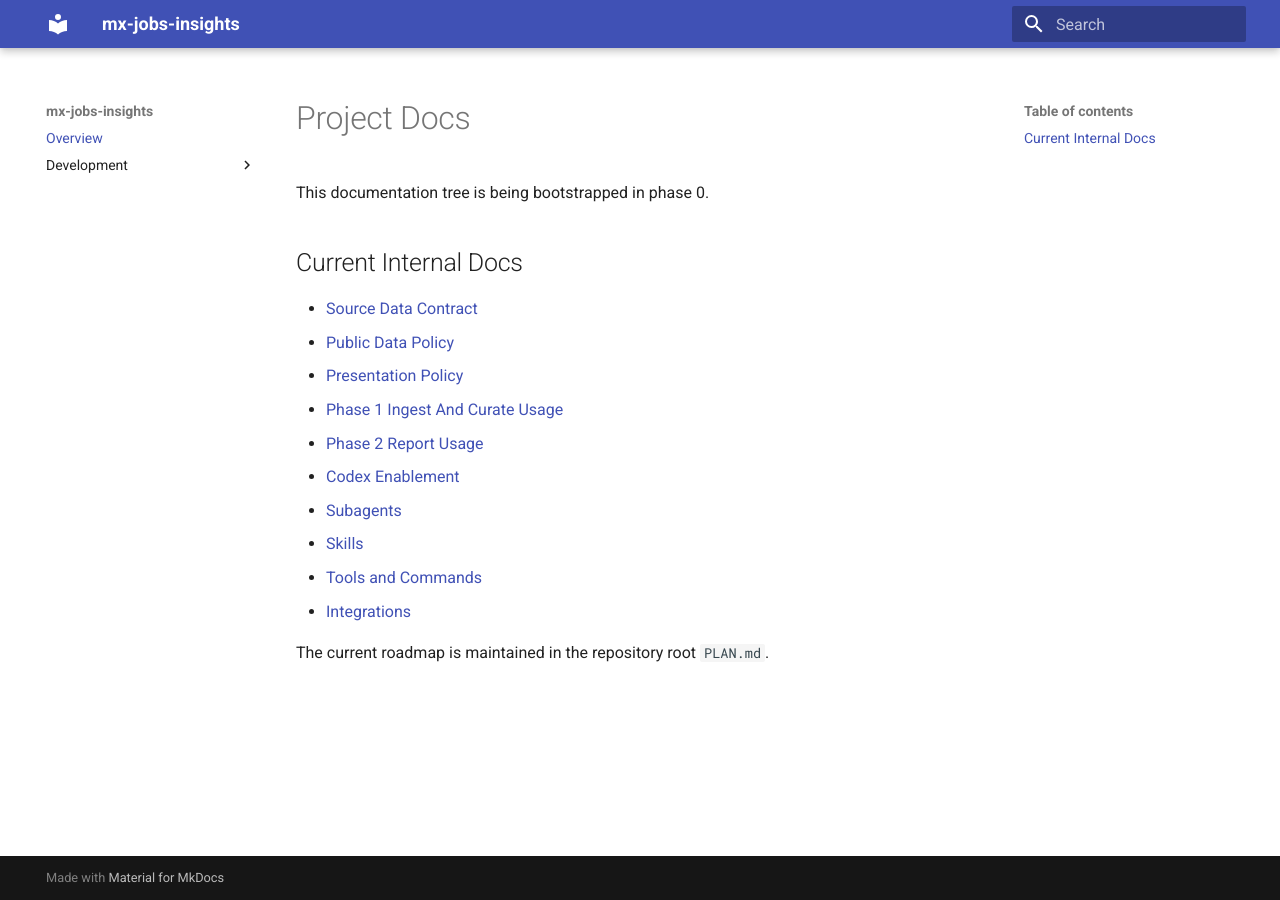
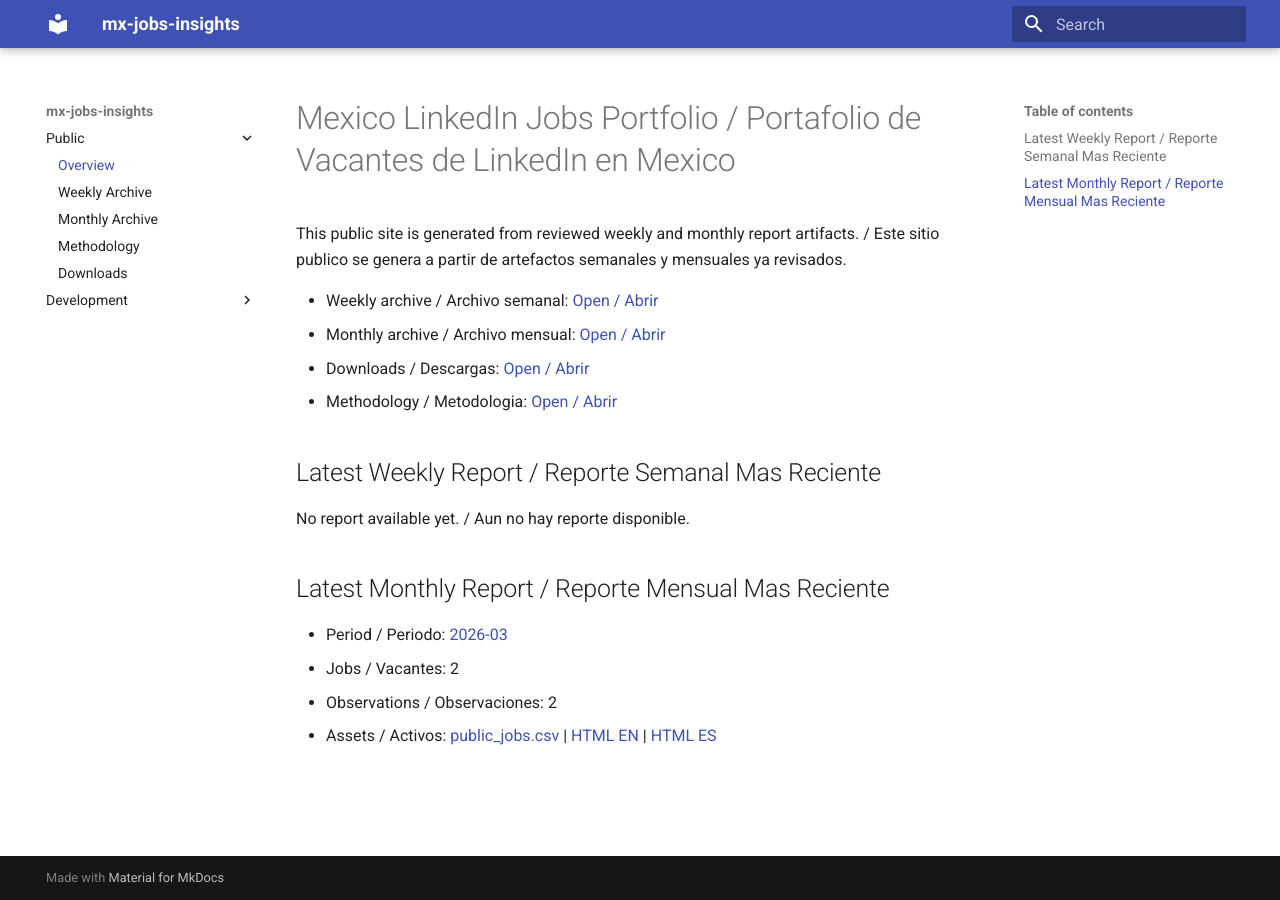
Before and after one commit to ricardogr07/mx-jobs-insights, an MkDocs documentation site: the page built from docs/index.md, in a window 1280 px wide. Built offline with MkDocs 1.6.1 and Material for MkDocs 9.7.7, drawn with Linux system fonts in a browser that asks for light colours.

Commit message:
docs: add public Pages source and navigation

```diff
--- a/docs/index.md
+++ b/docs/index.md
@@ -1,17 +1,17 @@
-# Project Docs
+# Mexico LinkedIn Jobs Portfolio / Portafolio de Vacantes de LinkedIn en Mexico
 
-This documentation tree is being bootstrapped in phase 0.
+This public site is generated from reviewed weekly and monthly report artifacts. / Este sitio publico se genera a partir de artefactos semanales y mensuales ya revisados.
 
-## Current Internal Docs
-- [Source Data Contract](development/source-data-contract.md)
-- [Public Data Policy](development/public-data-policy.md)
-- [Presentation Policy](development/presentation-policy.md)
-- [Phase 1 Ingest And Curate Usage](development/phase-1-ingest-curate-usage.md)
-- [Phase 2 Report Usage](development/phase-2-report-usage.md)
-- [Codex Enablement](codex/index.md)
-- [Subagents](codex/subagents.md)
-- [Skills](codex/skills.md)
-- [Tools and Commands](codex/tools-and-commands.md)
-- [Integrations](codex/integrations.md)
+- Weekly archive / Archivo semanal: [Open / Abrir](public/weekly/index.md)
+- Monthly archive / Archivo mensual: [Open / Abrir](public/monthly/index.md)
+- Downloads / Descargas: [Open / Abrir](public/downloads/index.md)
+- Methodology / Metodologia: [Open / Abrir](public/methodology.md)
 
-The current roadmap is maintained in the repository root `PLAN.md`.
+## Latest Weekly Report / Reporte Semanal Mas Reciente
+No report available yet. / Aun no hay reporte disponible.
+
+## Latest Monthly Report / Reporte Mensual Mas Reciente
+- Period / Periodo: [2026-03](public/monthly/2026-03.md)
+- Jobs / Vacantes: 2
+- Observations / Observaciones: 2
+- Assets / Activos: [public_jobs.csv](public/assets/monthly/2026-03/public_jobs.csv) | [HTML EN](public/assets/monthly/2026-03/report.en.html) | [HTML ES](public/assets/monthly/2026-03/report.es.html)
--- /dev/null
+++ b/docs/public/assets/monthly/2026-03/public_jobs.csv
@@ -0,0 +1,3 @@
+public_job_key,title,as_of_date,city,state,remote_type,seniority_level,employment_type,industry,english_required,min_years_experience,tech_stack
+a9189406dbe5bf5bff54033abad4db2dc15b214344f16215b8b238adbe8ed8b4,Senior Data Scientist,2026-03-22,Monterrey,Nuevo Leon,Remote,Senior level,Full-time,Technology,True,3.0,Python | SQL | dbt
+9670c00ef26059580ee26fad5b8ecc49214eed8c1b2864f227910c88d49c7c0e,ML Engineer,2026-03-22,Guadalajara,Jalisco,Hybrid,Mid level,Contract,Consulting,False,2.0,Python | Airflow
--- a/mkdocs.yml
+++ b/mkdocs.yml
@@ -4,13 +4,20 @@
 theme:
   name: material
 nav:
-  - Overview: index.md
+  - Public:
+      - Overview: index.md
+      - Weekly Archive: public/weekly/index.md
+      - Monthly Archive: public/monthly/index.md
+      - Methodology: public/methodology.md
+      - Downloads: public/downloads/index.md
   - Development:
+      - Overview: development/index.md
       - Source Data Contract: development/source-data-contract.md
       - Public Data Policy: development/public-data-policy.md
       - Presentation Policy: development/presentation-policy.md
       - Phase 1 Ingest And Curate Usage: development/phase-1-ingest-curate-usage.md
       - Phase 2 Report Usage: development/phase-2-report-usage.md
+      - Phase 3 Site And Dashboard Usage: development/phase-3-site-and-dashboard-usage.md
       - Codex:
           - Overview: codex/index.md
           - Subagents: codex/subagents.md
```
Also changed, not shown: docs/public/assets/monthly/2026-03/report.en.html (added, +72 -0 lines), docs/public/assets/monthly/2026-03/report.es.html (added, +72 -0 lines), docs/public/methodology.md (added, +13 -0 lines), docs/public/monthly/2026-03.md (added, +34 -0 lines), docs/public/monthly/index.md (added, +5 -0 lines), docs/public/weekly/index.md (added, +3 -0 lines).
